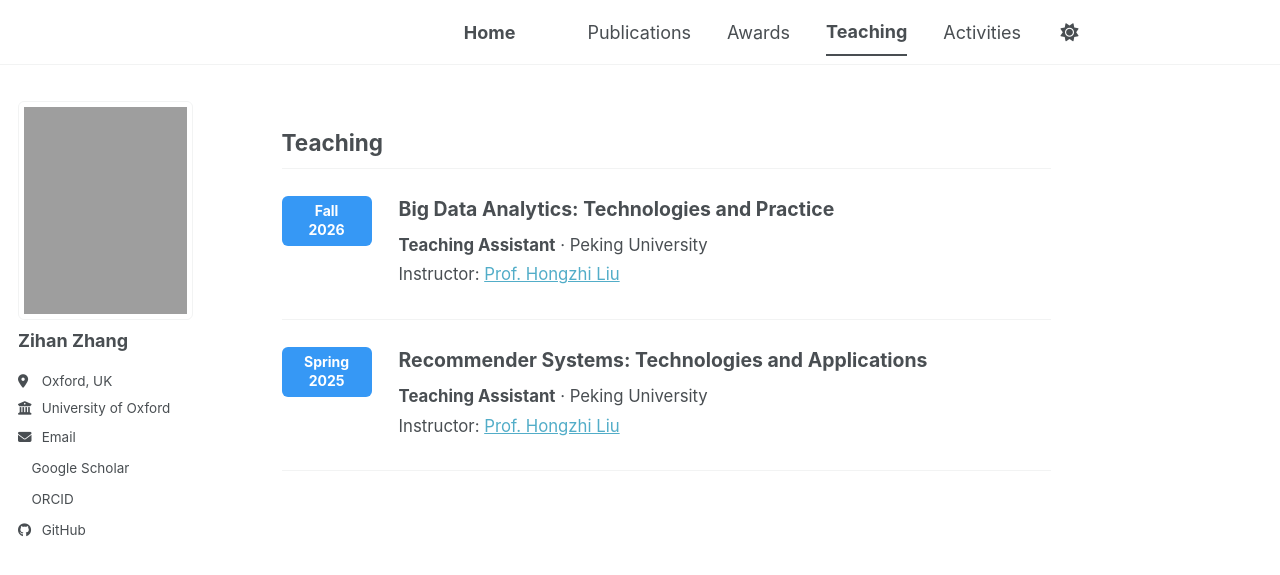
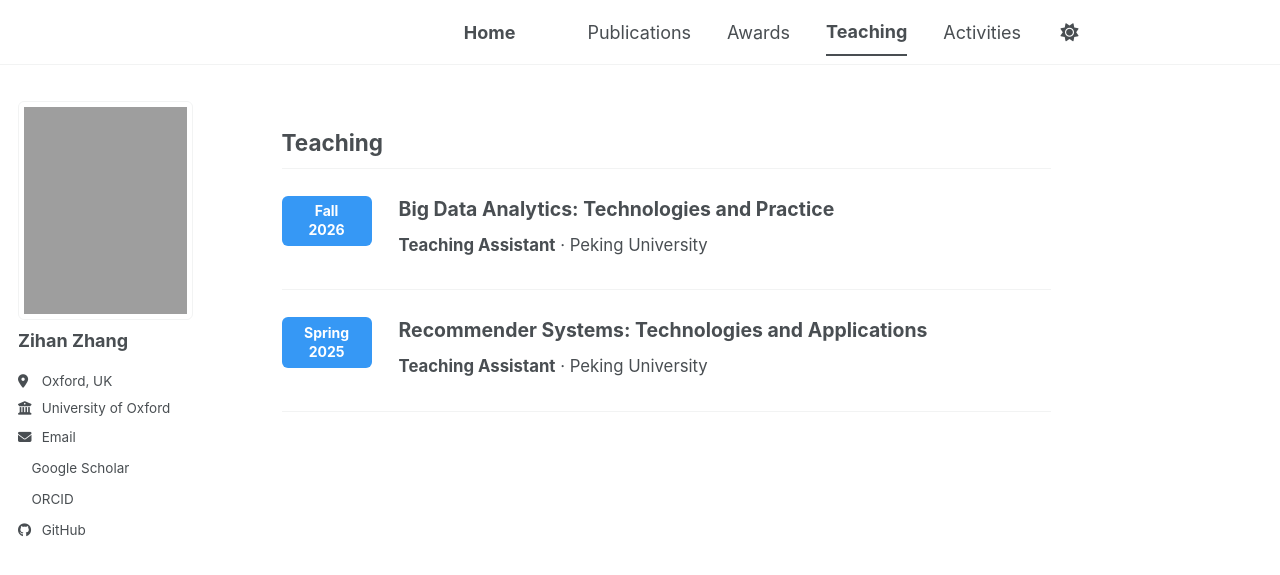
Before and after one commit to LusiaZ/LusiaZ.github.io, a Jekyll site: the page built from _pages/teaching.html, in a window 1280 px wide. Shown: the top 575 px of the page. Built offline with Jekyll 4.4.1, drawn with Linux system fonts in a browser that asks for light colours; a style sheet for code colours, icons or effects is not loaded.

Commit message:
Update teaching.html

```diff
--- a/_pages/teaching.html
+++ b/_pages/teaching.html
@@ -21,14 +21,6 @@ author_profile: true
         <strong>Teaching Assistant</strong> · Peking University
       </p>
 
-      <p class="teaching-instructor">
-        Instructor:
-        <a
-           target="_blank"
-           rel="noopener noreferrer">
-          Prof. Hongzhi Liu
-        </a>
-      </p>
     </div>
   </article>
 
@@ -44,14 +36,6 @@ author_profile: true
         <strong>Teaching Assistant</strong> · Peking University
       </p>
 
-      <p class="teaching-instructor">
-        Instructor:
-        <a
-           target="_blank"
-           rel="noopener noreferrer">
-          Prof. Hongzhi Liu
-        </a>
-      </p>
     </div>
   </article>
 
```
